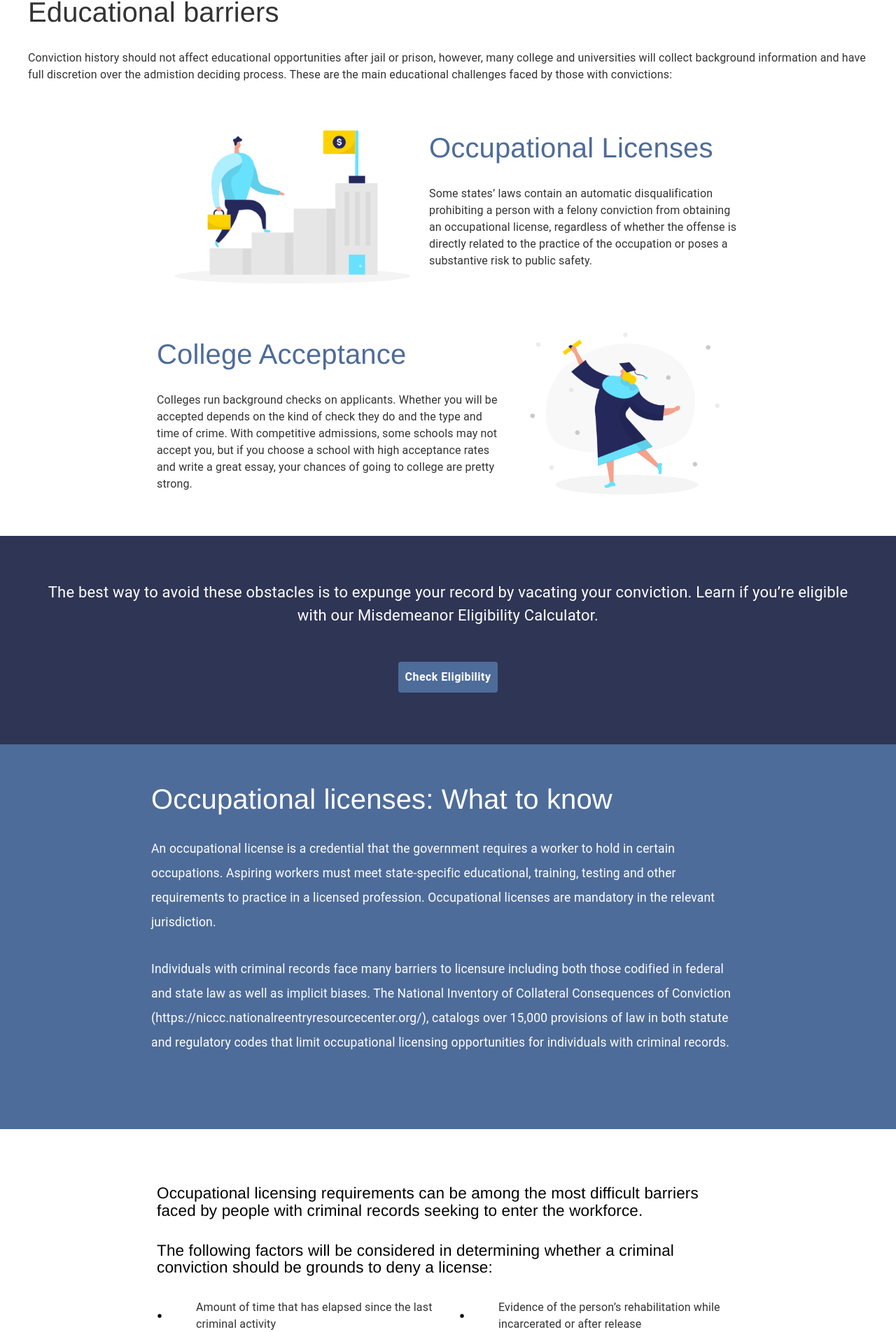
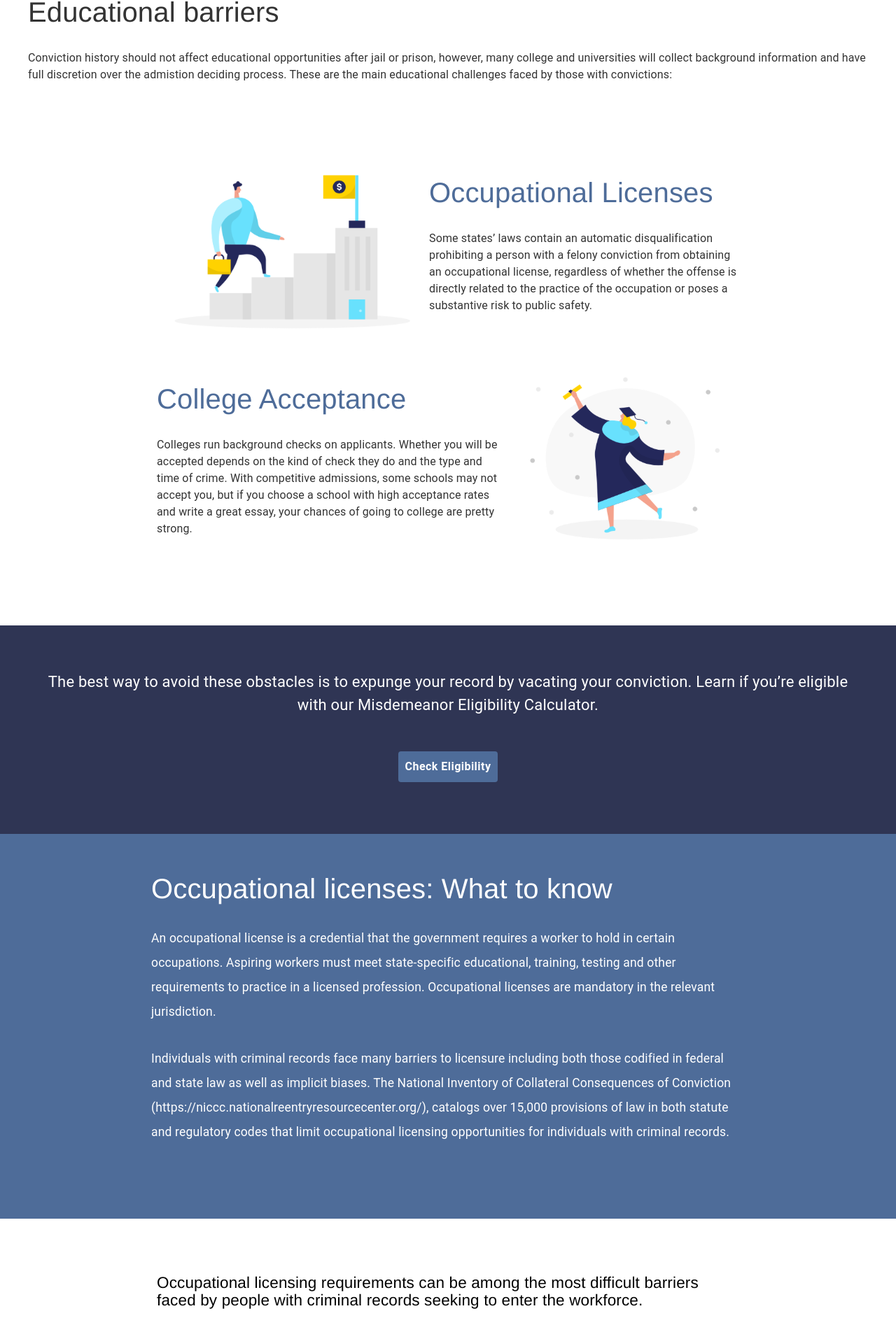
Before and after one commit to openseattle/clearviction-v1, a React (Create React App) app: page /why-vacate/education in a window 1280 px wide. Shown: the part 591-2495 px from the top of the page at 70% size. Built offline with nearby package versions, Linux system fonts and the light colour scheme.

Commit message:
why vacate add more spacing, add wordbreak

```diff
--- a/src/Pages/WhyVacateEducation.jsx
+++ b/src/Pages/WhyVacateEducation.jsx
@@ -23,7 +23,7 @@ const WhyVacateEducation = () => {
           </Typography>
         </Grid>
       </Container>
-      <Container maxWidth="md">
+      <Container className={classes.containerSpaceOnlyStyles} maxWidth="md">
         <EducationBarriers />
       </Container>
       <TextWithCTAButton
--- a/src/Pages/WhyVacateHousing.jsx
+++ b/src/Pages/WhyVacateHousing.jsx
@@ -22,7 +22,7 @@ const WhyVacateHousing = () => {
           </Typography>
         </Grid>
       </Container>
-      <Container maxWidth="md">
+      <Container className={classes.containerSpaceOnlyStyles} maxWidth="md">
         <HousingBarriers />
       </Container>
       <TextWithCTAButton
--- a/src/Subpages/WhyVacate/EducationOccLicReq.jsx
+++ b/src/Subpages/WhyVacate/EducationOccLicReq.jsx
@@ -29,6 +29,7 @@ export const EducationOccLicReq = () => {
                 className={classes.blackHeaderText}
                 variant="h4"
                 align="left"
+                style={{paddingBottom: "64px"}}
               >
                 The following factors will be considered in determining whether
                 a criminal conviction should be grounds to deny a license:
--- a/src/Subpages/WhyVacate/TwoParagraphTextWithHeader.jsx
+++ b/src/Subpages/WhyVacate/TwoParagraphTextWithHeader.jsx
@@ -36,7 +36,7 @@ export const TwoParagraphTextWithHeader = (props) => {
   const textItems = text.map((t, idx) => (
     <>
       <Grid key={idx} item xs={12}>
-        <Typography className={classes.text} align="left">
+        <Typography className={classes.text} align="left" style={{wordBreak: "break-word"}}>
           {t}
         </Typography>
       </Grid>
```
